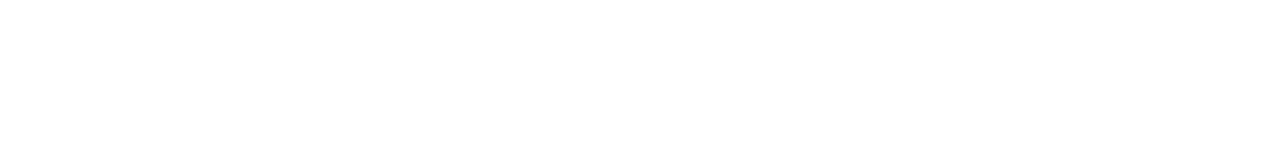
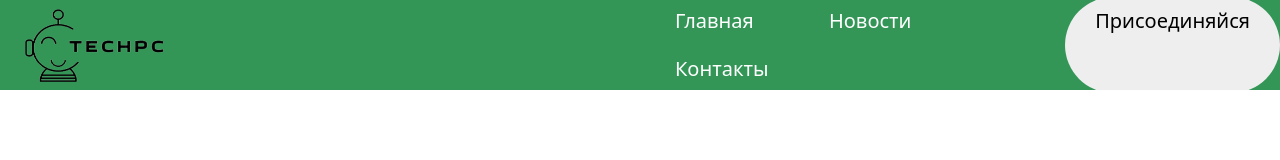
Before and after one commit to Lavreonnn/itog-module-2, a plain HTML site: page index.html in a window 1280 px wide. Drawn offline with Linux system fonts and the light colour scheme.

Commit message:
create header + styles

```diff
--- a/index.html
+++ b/index.html
@@ -7,6 +7,28 @@
     <title>TechPC</title>
 </head>
 <body>
+    <header class="header">
+    <nav class="navbar">
+        <div class="container">
+            <div class="navbar-logo">
+    <a href="#"><img src="img/logo.png" width="140px" height="75px"></a>
+</div>
+           <div class="navbar-wrap">
+            <ul class="navbar-menu">
+                <li><a href="#">Главная</a></li>
+                <li><a href="#">Новости</a></li>
+                <li><a href="#">Контакты</a></li>
+            </ul>
 
+            <a href="#" class="join">Присоединяйся</a>
+
+
+           </div>
+        </div>
+    </nav>
+</header>
+<main class="main">
+
+</main>
 </body>
 </html>
--- a/style.css
+++ b/style.css
@@ -0,0 +1,92 @@
+*{
+    margin: 0;
+    padding: 0;
+}
+.header {
+
+    position: relative;
+    font-family: 'Noto Sans', sans-serif;
+    font-size: 20px;
+    line-height: 1.4;
+
+    min-width: 320px;
+    overflow-x: hidden;
+    height: auto;
+    margin-bottom: 50px;
+}
+.navbar {
+    width: 100%;
+    height: 90px;
+box-shadow: 0 4px 10px rgba(0, 0, 0, .1);
+background-color: #339657;
+
+
+}
+
+.navbar .container {
+    height: inherit;
+    display: flex;
+
+    align-items: center;
+
+}
+
+.navbar-menu {
+    list-style-type: none;
+    padding-left: 0;
+    margin-bottom: 0;
+}
+
+.navbar-menu li {
+    display: inline-block;
+    margin-right: 50px;
+
+}
+.navbar-menu li a{
+
+    display: inline-block;
+    color: white;
+
+    text-decoration: none;
+    padding: 10px;
+    transition: all 0.5s ease-in-out;
+}
+.navbar-menu li a:hover{
+    opacity: 0.9;
+    color: #000;
+}
+
+.navbar-wrap{
+    display: flex;
+    flex-flow: row nowrap;
+}
+
+.join {
+    margin-left: 30px;
+    padding: 10px 30px;
+    background-color: #EEEEEE;
+    border-radius: 100px;
+    color: #000;
+    text-decoration: none;
+    transition: all .1s ease-in-out;
+}
+.join:hover {
+    transform: scale(1.04);
+  color: #000;
+}
+
+.navbar-logo a{
+    margin-left: 25px;
+    width:140px;
+    height: 75px;
+    float: left;
+    margin-right: 500px;
+
+
+}
+
+
+.main {
+    width: 80%;
+    background-color: #000;
+}
```
Also changed, not shown: img/1img.jpg (added), img/2img.jpg (added), img/3img.jpg (added), img/4img.jpg (added), img/logo.png (added).
